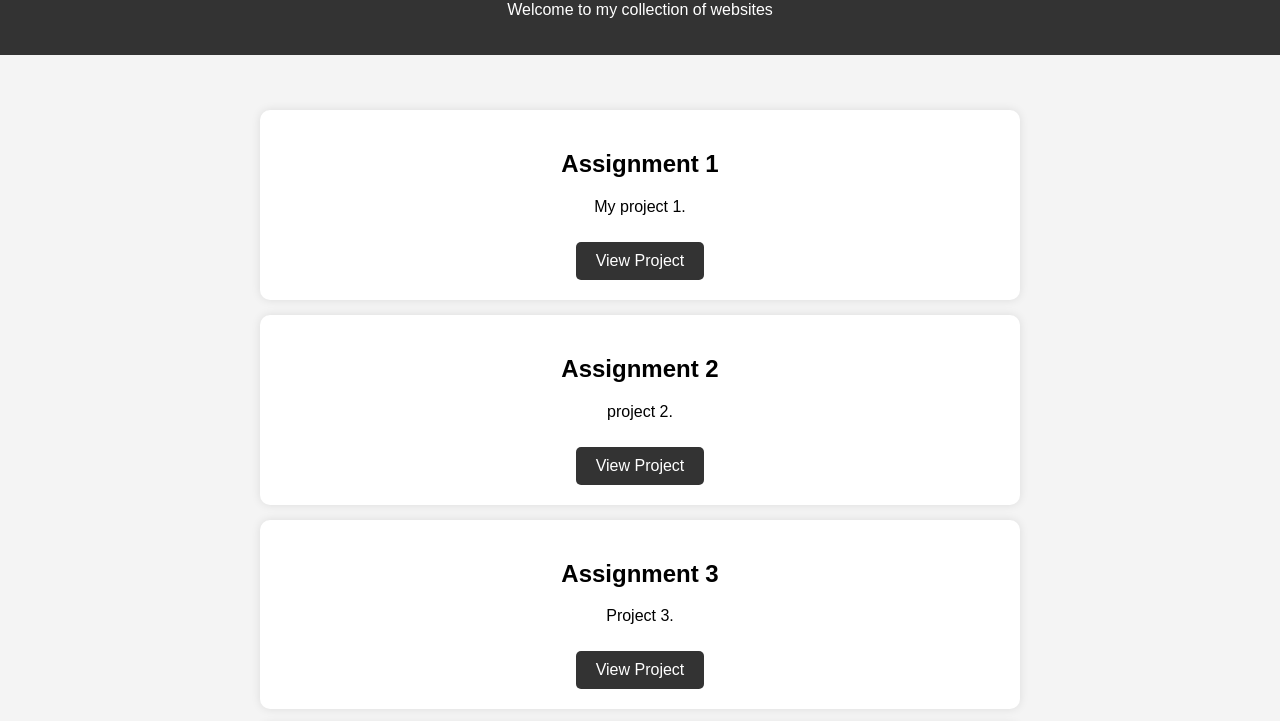
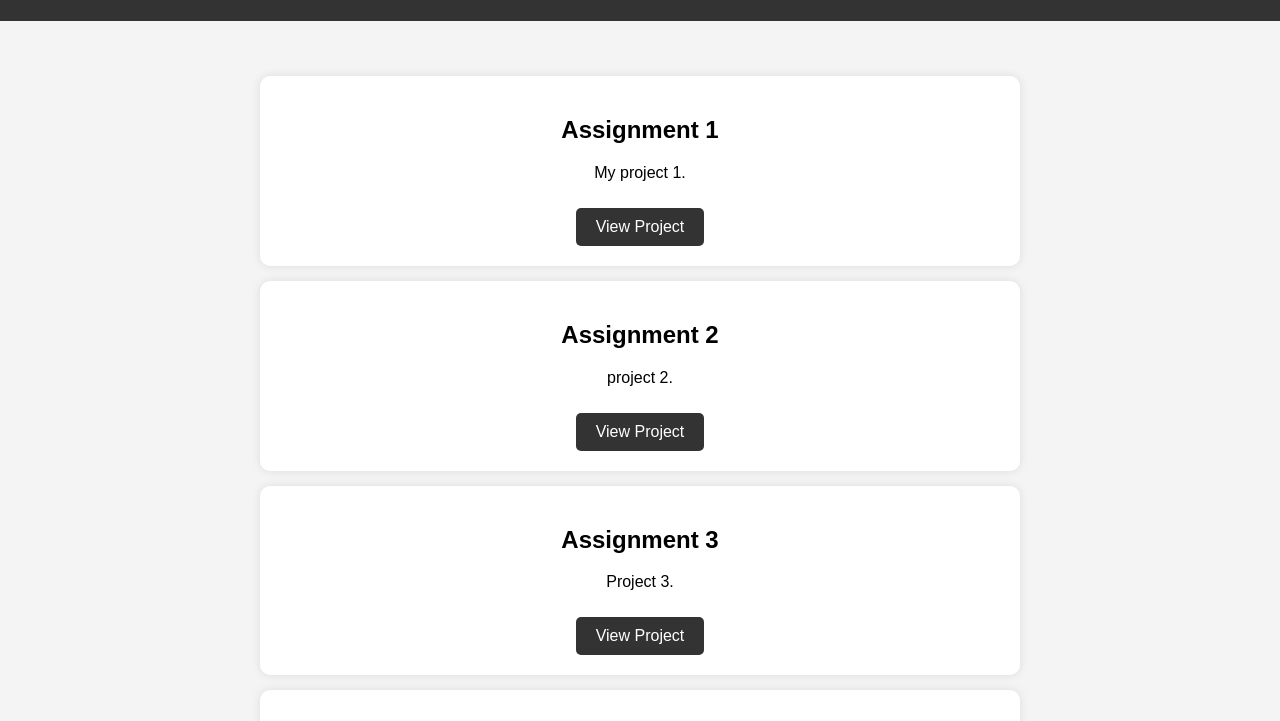
Before and after one commit to davidbiegon/25-1802-final, a plain HTML site: page index.html in a window 1280 px wide. Shown: the part 72-793 px from the top of the page. Drawn offline with Linux system fonts and the light colour scheme.

Commit message:
Update index.html

```diff
--- a/index.html
+++ b/index.html
@@ -54,7 +54,7 @@
 
 <header>
     <h1>My Projects Portfolio</h1>
-    <p>Welcome to my collection of websites</p>
+    <p></p>
 </header>
 
 <section class="projects">
```
